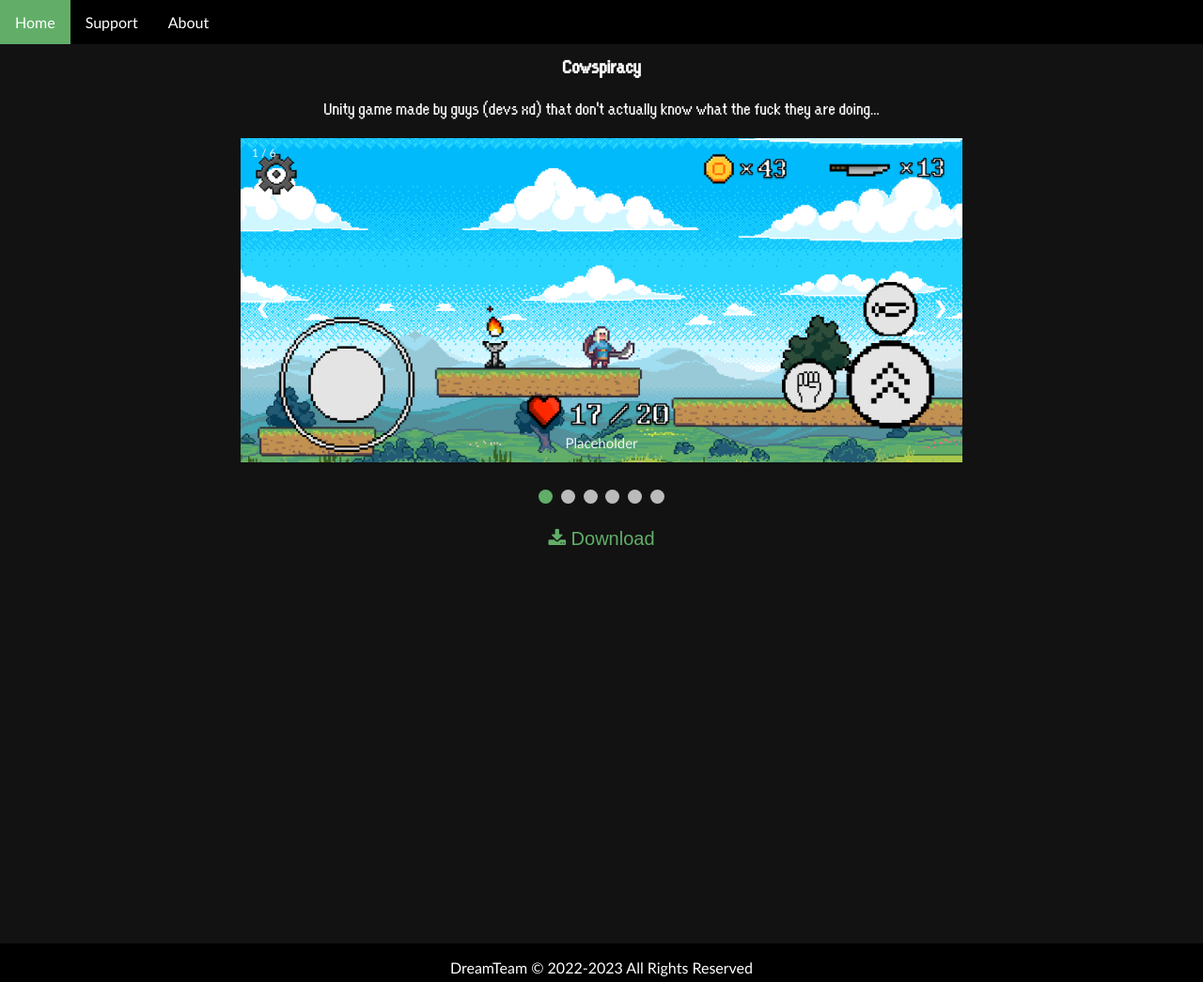
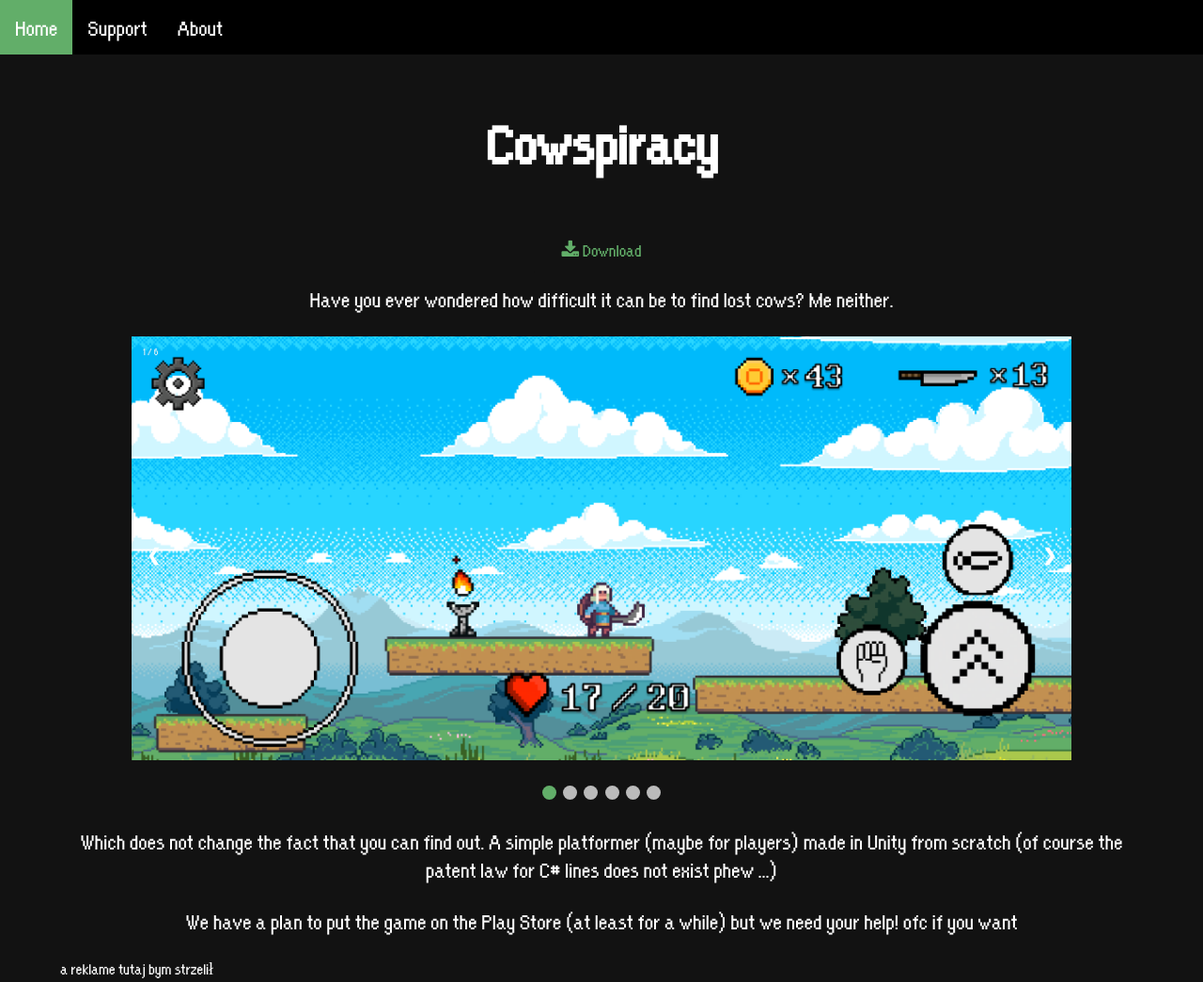
Before and after one commit to danielCodingGuy/cowspiracyWebsite, a plain HTML site: page CowspiracyWebsite/index.html in a window 1280 px wide. Shown: the top 1045 px of the page at 94% size. Drawn offline with Linux system fonts and the light colour scheme.

Commit message:
Update
New font and some small adjustments

```diff
--- a/CowspiracyWebsite/index.html
+++ b/CowspiracyWebsite/index.html
@@ -1,5 +1,6 @@
 <!DOCTYPE html>
 <html lang="en">
+
 <head>
     <meta charset="UTF-8">
     <meta http-equiv="X-UA-Compatible" content="IE=edge">
@@ -10,12 +11,15 @@
     <link rel="stylesheet" href="https://cdnjs.cloudflare.com/ajax/libs/font-awesome/4.7.0/css/font-awesome.min.css">
     <script src="scripts.js" async></script>
 </head>
+
 <body>
+    <nav>
         <ul>
             <li><a class="active" href="#home">Home</a></li>
             <li><a href="Support.html">Support</a></li>
             <li><a href="About.html">About</a></li>
         </ul>
+    </nav>
 
     <section id="left">
     </section>
@@ -25,45 +29,46 @@
             <h1 id="title">
                 Cowspiracy
             </h1>
+
+            <div id="link">
+                <a href="https://drive.google.com/file/d/1Ijib5OzdK2HQbaQEjA_iucLis3YHdnJF/view?usp=sharing" class="btn"><i
+                    class="fa fa-download"></i> Download</a>
+                <!--tutaj absolutny link do apka z gita-->
+            </div>
             <p id="addition">
-                Unity game made by guys (devs xd) that don't actually know what the fuck they are doing...
+                Have you ever wondered how difficult it can be to find lost cows?
+                Me neither.
             </p>
             <div class="slideshow-container">
 
                 <div class="mySlides fade">
                     <div class="numbertext">1 / 6</div>
                     <img src="screenshot1.png" style="width:100%">
-                  <div class="text">Placeholder</div>
                 </div>
 
                 <div class="mySlides fade">
                     <div class="numbertext">2 / 6</div>
                     <img src="screenshot2.png" style="width:100%">
-                  <div class="text">Placeholder</div>
                 </div>
 
                 <div class="mySlides fade">
                     <div class="numbertext">3 / 6</div>
                     <img src="screenshot3.png" style="width:100%">
-                  <div class="text">Placeholder</div>
                 </div>
 
                 <div class="mySlides fade">
                     <div class="numbertext">4 / 6</div>
                     <img src="screenshot4.png" style="width:100%">
-                    <div class="text">Placeholder</div>
                 </div>
 
                 <div class="mySlides fade">
                     <div class="numbertext">5 / 6</div>
                     <img src="screenshot5.png" style="width:100%">
-                    <div class="text">Placeholder</div>
                 </div>
 
                 <div class="mySlides fade">
                     <div class="numbertext">6 / 6</div>
                     <img src="screenshot6.png" style="width:100%">
-                    <div class="text">Placeholder</div>
                 </div>
 
                 <a class="prev" onclick="plusSlides(-1)">&#10094;</a>
@@ -80,9 +85,19 @@
                 <span class="dot" onclick="currentSlide(6)"></span>
             </div>
 
-            <div id="link">
-                <button action="https://github.com/JakubBarabasz/Cowspiracy/raw/main/Cowspiracy.apk" class="btn"><i class="fa fa-download"></i> Download</button> <!--tutaj absolutny link do apka z gita-->
-            </div>
+
+            <p id="addition">
+                Which does not change the fact that you can find out.
+                A simple platformer (maybe for players) made in Unity from scratch
+                (of course the patent law for C# lines does not exist phew ...)
+            </p>
+
+            <p id="addition">
+                We have a plan to put the game on the Play Store
+                (at least for a while) but we need your help! ofc if you want
+            </p>
+
+            <p>a reklame tutaj bym strzelił</p>
         </div>
     </section>
 
@@ -91,8 +106,32 @@
 
     <footer id="footer">
         <p>
-            DreamTeam &copy; 2022-2023 All Rights Reserved
+            DeamTeam &copy; 2022-2023 All Rights Reserved
         </p>
     </footer>
+    <script type="module">
+        // Import the functions you need from the SDKs you need
+        import { initializeApp } from "https://www.gstatic.com/firebasejs/9.6.10/firebase-app.js";
+        import { getAnalytics } from "https://www.gstatic.com/firebasejs/9.6.10/firebase-analytics.js";
+        // TODO: Add SDKs for Firebase products that you want to use
+        // https://firebase.google.com/docs/web/setup#available-libraries
+
+        // Your web app's Firebase configuration
+        // For Firebase JS SDK v7.20.0 and later, measurementId is optional
+        const firebaseConfig = {
+          apiKey: "AIzaSyDQa5tp_3SvkcdxA22ITJhW3c5VQeStjGs",
+          authDomain: "cowspiracydeamteam.firebaseapp.com",
+          projectId: "cowspiracydeamteam",
+          storageBucket: "cowspiracydeamteam.appspot.com",
+          messagingSenderId: "891813646677",
+          appId: "1:891813646677:web:00c050ea7ef2f1299a5fdc",
+          measurementId: "G-8Z2YLGD7CW"
+        };
+
+        // Initialize Firebase
+        const app = initializeApp(firebaseConfig);
+        const analytics = getAnalytics(app);
+      </script>
 </body>
+
 </html>
--- a/CowspiracyWebsite/style.css
+++ b/CowspiracyWebsite/style.css
@@ -1,9 +1,11 @@
 * {box-sizing:border-box}
-
+a.btn{
+    text-decoration:none;
+}
 body{
     margin: 0;
     padding: 0;
-    font-family: Calibri;
+    font-family: "orange_kidregular";
 }
 ul{
     list-style-type: none;
@@ -13,6 +15,7 @@ ul{
     background-color: black;
     position: fixed;
     width: 100%;
+    z-index: 1;
 }
 
 li{
@@ -23,6 +26,7 @@ li a{
     display: block;
     color: white;
     text-align: center;
+    font-size: 25px;
     padding: 14px 16px;
     text-decoration: none;
     }
@@ -33,8 +37,8 @@ li a:hover{
 }
 
 #mid{
-    width: 60%;
-    height: 1004px;
+    width: 90%;
+    height: 1504px;
     float: left;
     display: block;
     background-color: #121212;
@@ -44,8 +48,8 @@ li a:hover{
 
 #left, #right {
     float: left;
-    height: 1004px;
-    width: 20%;
+    height: 1504px;
+    width: 5%;
     display: block;
     background-color: #121212;
 }
@@ -57,12 +61,12 @@ li a:hover{
 #title{
     text-align: center;
     font-family: "orange_kidregular";
-    font-size: 22px;
+    font-size: 65px;
 }
 #addition{
     text-align: center;
     font-family: "orange_kidregular";
-    font-size: 20px;
+    font-size: 25px;
 }
 
 .slideshow-container {
@@ -207,3 +211,8 @@ li a:hover{
     font-family: "orange_kidregular";
     font-size: 18px;
 }
+
+.github{
+    text-decoration: none;
+    color: #62ae69;
+}
```
Also changed, not shown: CowspiracyWebsite/About.html (+9 -9 lines), CowspiracyWebsite/Support.html (+2 -2 lines). Lines whose indentation alone changed are shown as unchanged.
